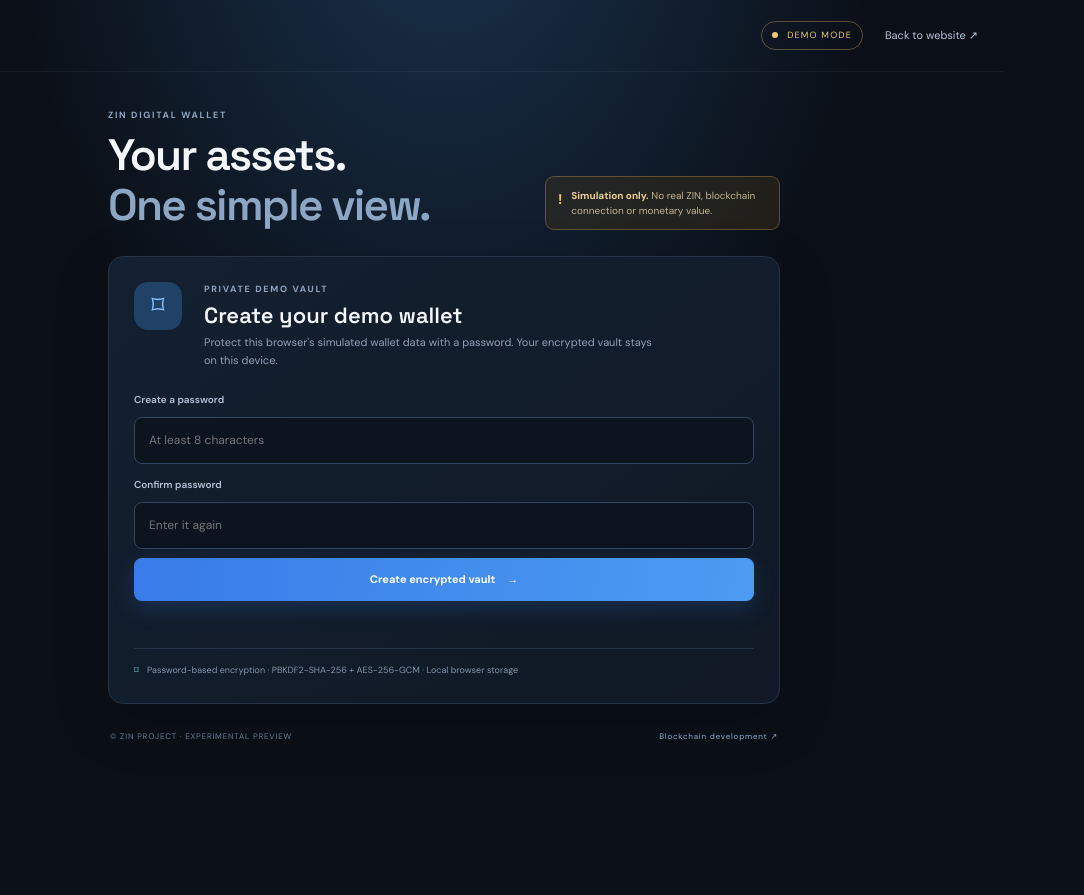
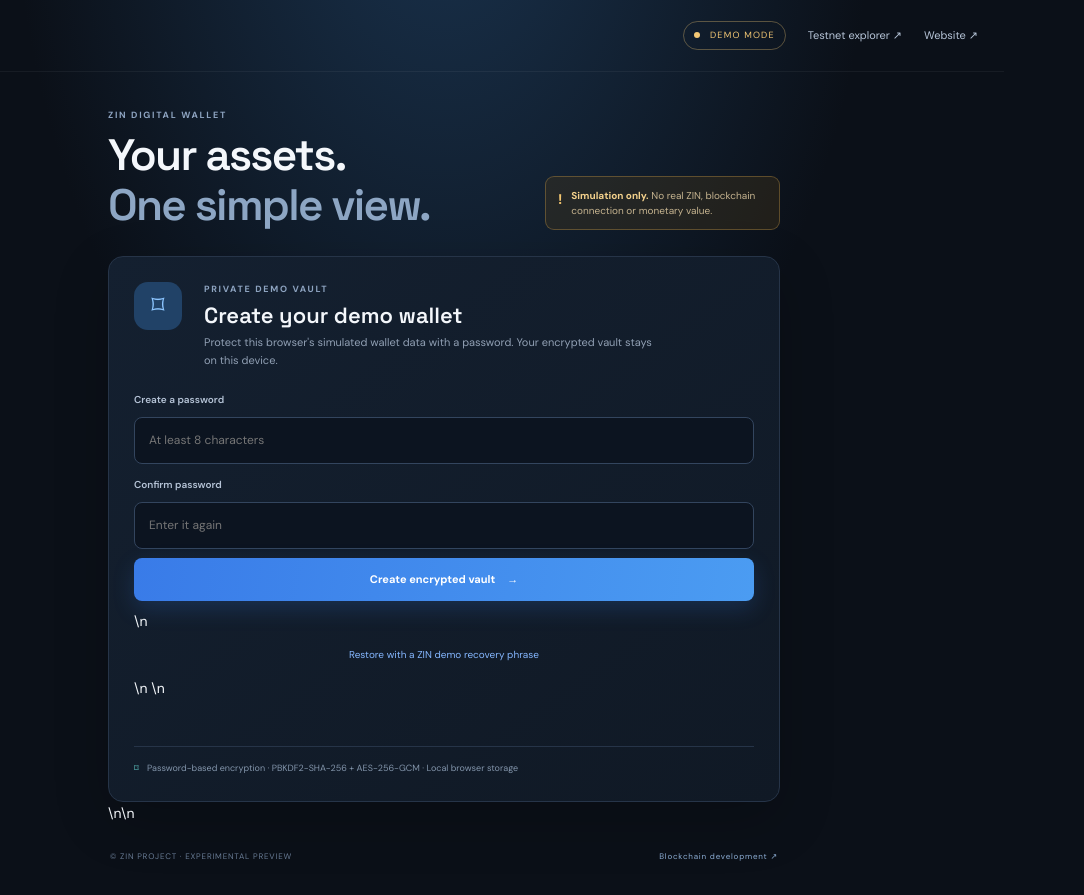
Before and after one commit to selvaganapathir/Zin-website, a plain HTML site: page wallet.html in a window 1280 px wide. Shown: the full height of the page, 196-1280 px from the left. Before the commit the page ends 800 px from the top, so only its background shows below. Drawn offline with Linux system fonts and the light colour scheme.

Commit message:
Add recovery phrase backup and restore controls to demo wallet

```diff
--- a/wallet.html
+++ b/wallet.html
@@ -16,7 +16,7 @@
 <body>
   <header class="wallet-header">
     <a class="brand" href="./" aria-label="ZIN home"><span class="brand-mark">Z</span><span>ZIN<span class="brand-dot">.</span></span></a>
-    <div class="header-right"><span class="network-pill"><i></i> DEMO MODE</span><a class="back-link" href="./">Back to website ↗</a></div>
+    <div class="header-right"><span class="network-pill"><i></i> DEMO MODE</span><a class="back-link" href="explorer.html">Testnet explorer ↗</a><a class="back-link" href="./">Website ↗</a></div>
   </header>
 
   <main class="app-shell">
@@ -34,13 +34,13 @@
         <label for="vault-confirm" id="confirm-label">Confirm password</label>
         <input id="vault-confirm" type="password" minlength="8" autocomplete="new-password" placeholder="Enter it again" required>
         <button class="primary-button" type="submit" id="vault-submit">Create encrypted vault <span>→</span></button>
-        <button class="text-button hidden" type="button" id="switch-vault-mode">I already have a vault · Unlock</button>
+        <button class="text-button hidden" type="button" id="switch-vault-mode">I already have a vault · Unlock</button>\n        <button class="text-button" type="button" id="restore-seed-mode">Restore with a ZIN demo recovery phrase</button>\n        <label for="recovery-phrase" id="recovery-label" class="hidden">24-word ZIN demo recovery phrase</label>\n        <textarea id="recovery-phrase" class="hidden" rows="4" autocomplete="off" spellcheck="false" placeholder="Enter your 24 demo recovery words, separated by spaces"></textarea>
         <p class="form-message" id="vault-message" role="status" aria-live="polite"></p>
       </form>
       <div class="crypto-note"><span>⌑</span> Password-based encryption · PBKDF2-SHA-256 + AES-256-GCM · Local browser storage</div>
     </section>
 
-    <section class="wallet-dashboard hidden" id="wallet-dashboard" aria-live="polite">
+    <section class="seed-reveal card hidden" id="seed-reveal" aria-live="polite"><div class="eyebrow">BACK UP YOUR DEMO WALLET</div><h2>Your ZIN demo recovery phrase</h2><p>Write these words down in order. This project-specific phrase restores this demo wallet on this browser. It is not BIP-39 and must never be used for real funds.</p><div class="seed-words" id="seed-words"></div><button class="secondary-button" id="copy-seed" type="button">Copy recovery phrase</button><label class="seed-confirm"><input id="seed-saved" type="checkbox"> I have saved these 24 words in the correct order</label><button class="primary-button" id="finish-seed" type="button" disabled>Continue to wallet →</button></section>\n\n    <section class="wallet-dashboard hidden" id="wallet-dashboard" aria-live="polite">
       <div class="dashboard-top"><div><span class="eyebrow">MY DEMO WALLET</span><h2>Portfolio</h2></div><button class="lock-button" id="lock-wallet" type="button">♙ Lock wallet</button></div>
       <article class="balance-card">
         <div class="balance-card-top"><span class="balance-label">TOTAL DEMO BALANCE</span><span class="coin-mark">Z</span></div>
```
